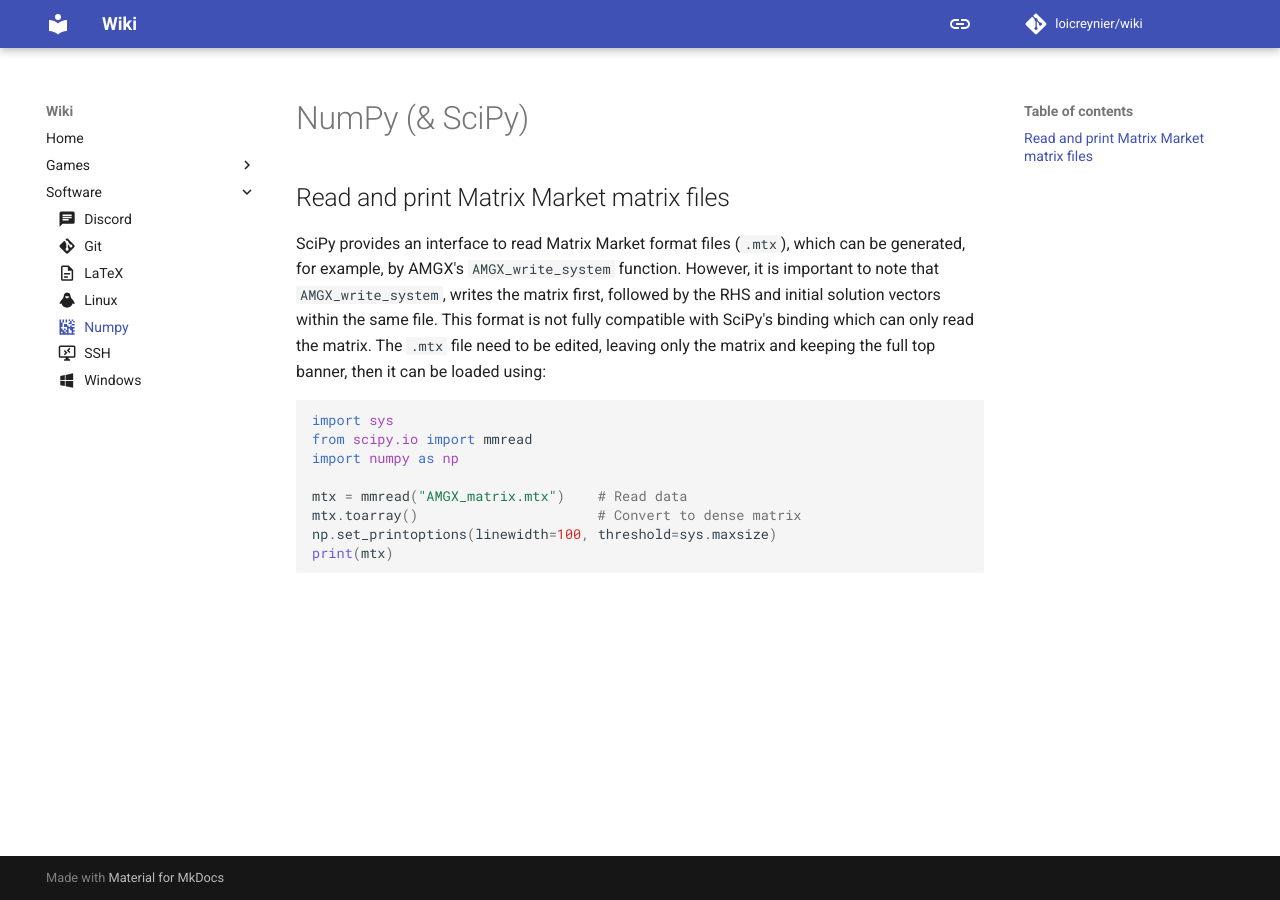
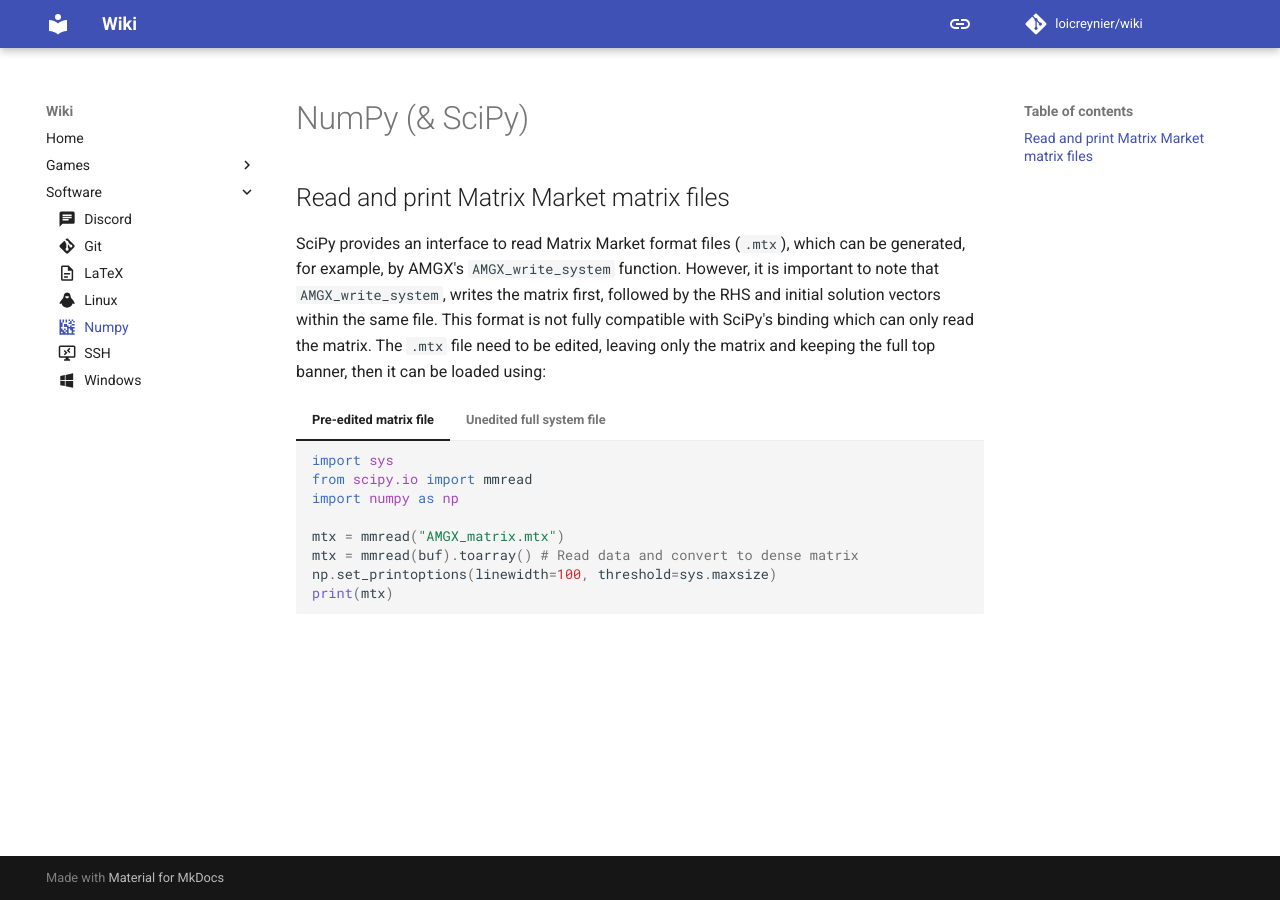
Before and after one commit to loicreynier/wiki, an MkDocs documentation site: the page built from docs/software/numpy.md, in a window 1280 px wide. Built offline with MkDocs 1.6.1 and Material for MkDocs 9.7.7, drawn with Linux system fonts in a browser that asks for light colours; comment, search, counter and statistics services are not loaded; some of the changed lines change nothing that is shown.

Commit message:
docs(numpy): add how to edit AMGX system files

````diff
--- a/docs/software/numpy.md
+++ b/docs/software/numpy.md
@@ -15,13 +15,36 @@
 The `.mtx` file need to be edited, leaving only the matrix and keeping the full top banner,
 then it can be loaded using:
 
-```python
-import sys
-from scipy.io import mmread
-import numpy as np
+=== "Pre-edited matrix file"
 
-mtx = mmread("AMGX_matrix.mtx")    # Read data
-mtx.toarray()                      # Convert to dense matrix
-np.set_printoptions(linewidth=100, threshold=sys.maxsize)
-print(mtx)
-```
+    ```python
+    import sys
+    from scipy.io import mmread
+    import numpy as np
+
+    mtx = mmread("AMGX_matrix.mtx")
+    mtx = mmread(buf).toarray() # Read data and convert to dense matrix
+    np.set_printoptions(linewidth=100, threshold=sys.maxsize)
+    print(mtx)
+    ```
+
+=== "Unedited full system file"
+
+    ```python
+    import io
+    import sys
+    from scipy.io import mmread
+    import numpy as np
+
+    n = 64 # Vector size
+
+    with open("AMGX_system.mtx", "r") as file_:
+        lines = file_.readlines() # Read data
+
+    lines = lines[:-(n*2+2)] # Remove RHS and initial solution vectors (+ 2 for the headers)
+    buf = io.StringIO("".join(lines))
+
+    mtx = mmread(buf).toarray() # Read data and convert to dense matrix
+    np.set_printoptions(linewidth=100, threshold=sys.maxsize)
+    print(mtx)
+    ```
--- a/mkdocs.yaml
+++ b/mkdocs.yaml
@@ -9,6 +9,11 @@
   - def_list
   - pymdownx.details
   - pymdownx.superfences
+  - pymdownx.tabbed:
+      alternate_style: true
+      slugify: !!python/object/apply:pymdownx.slugs.slugify
+        kwds:
+          case: lower
   - pymdownx.tilde
 
 theme:
@@ -28,6 +33,8 @@
       toggle:
         icon: material/toggle-switch-off
         name: Switch to system preference
+  features:
+    - content.tabs.link
 
 plugins:
   - tags
````
